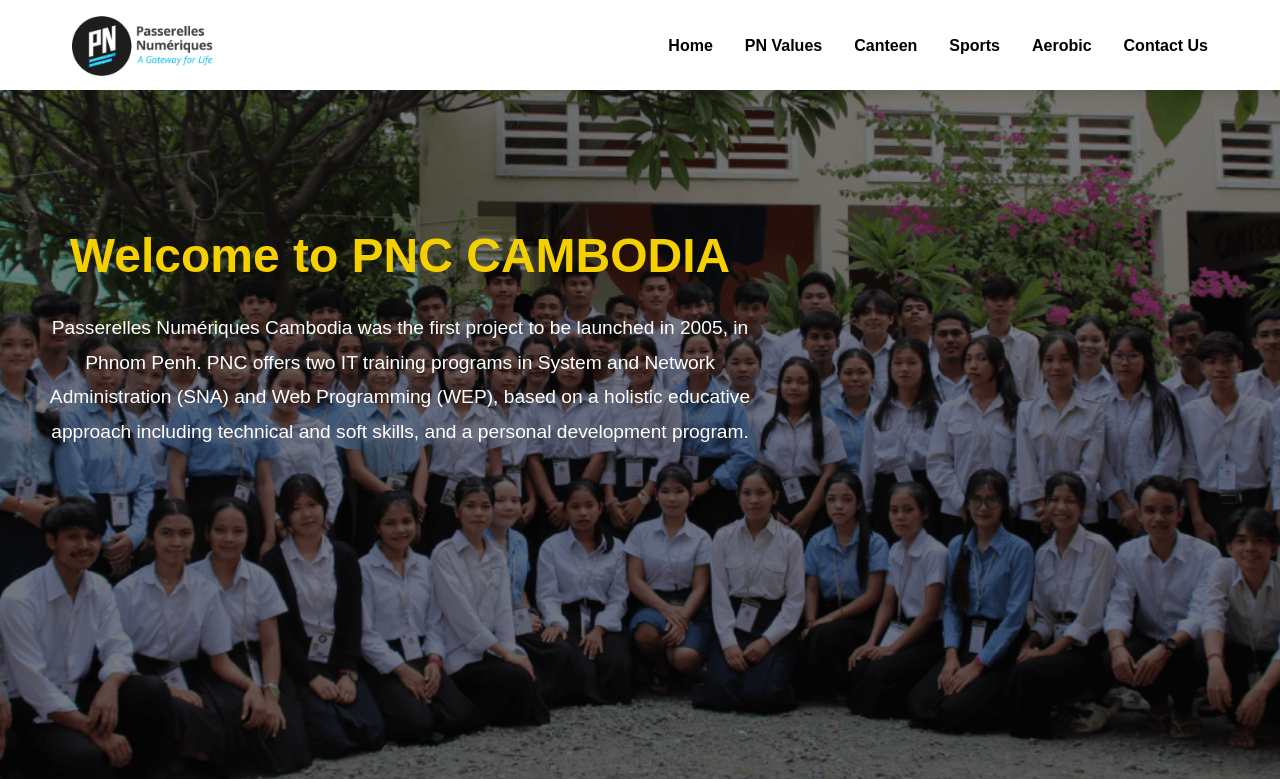
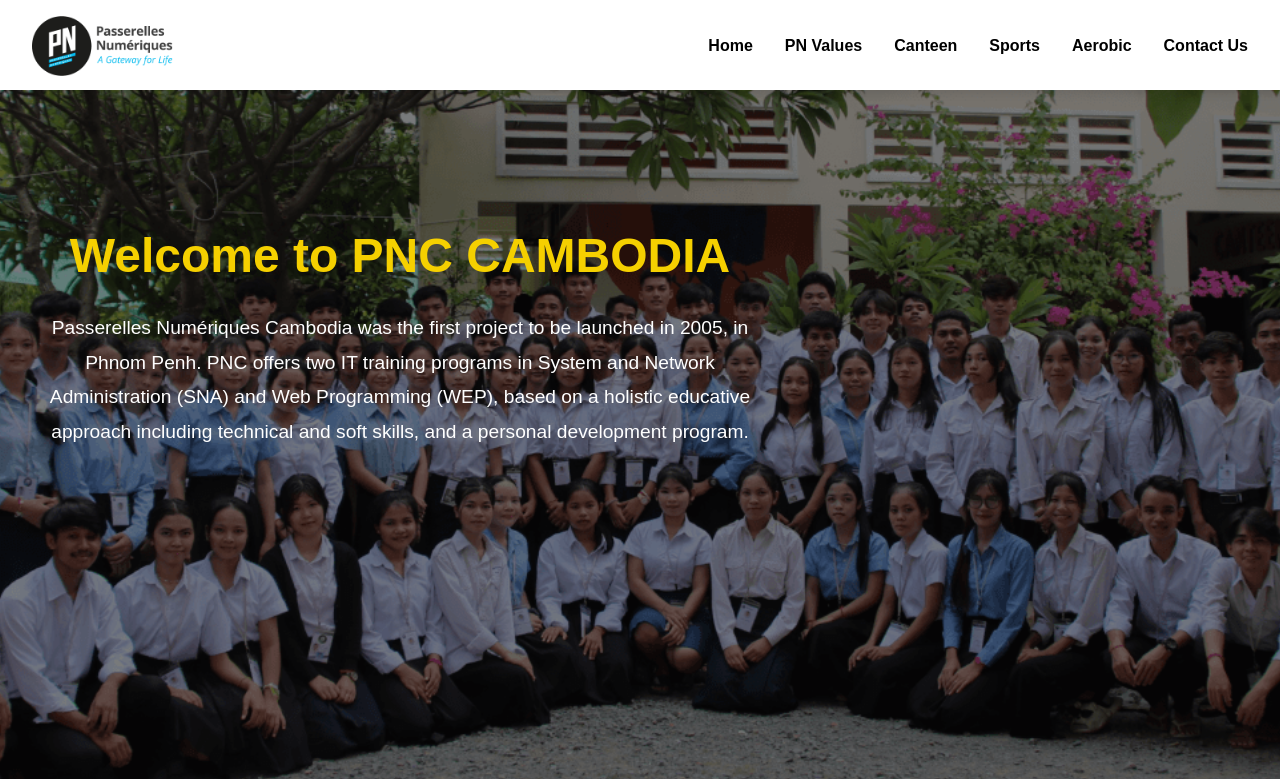
Before and after one commit to satan004/my_webside1, a plain HTML site: page index.html in a window 1280 px wide. Shown: the top 779 px of the page. Drawn offline with Linux system fonts and the light colour scheme.

Commit message:
fix code

```diff
--- a/css/style.css
+++ b/css/style.css
@@ -23,7 +23,7 @@
 }
 
 .nav-container {
-    max-width: 1200px;
+    max-width: 100%;
     margin: 0 auto;
     padding: 0 2rem;
     display: flex;
```
Also changed, not shown: index.html (+1 -1 lines).
